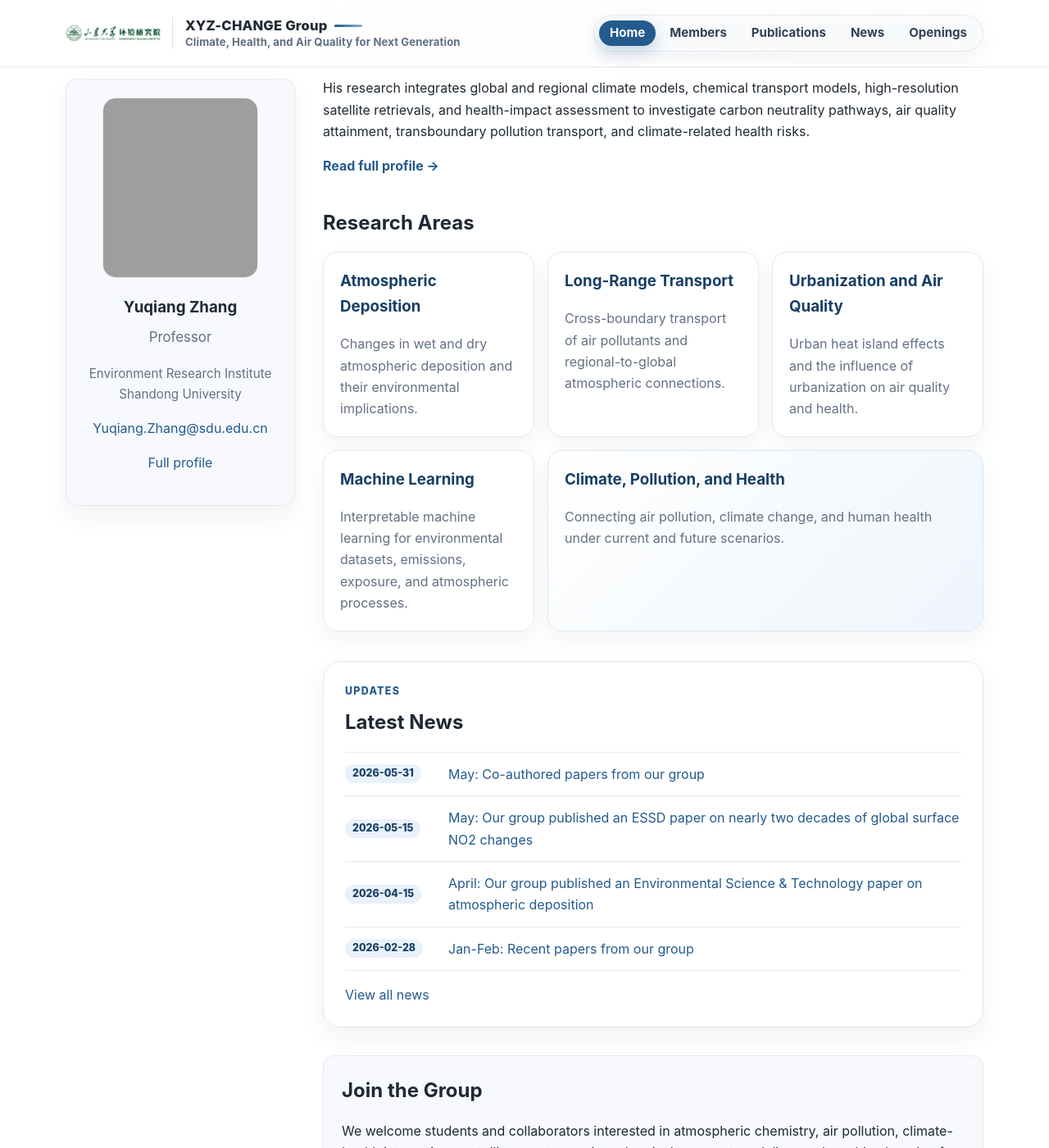
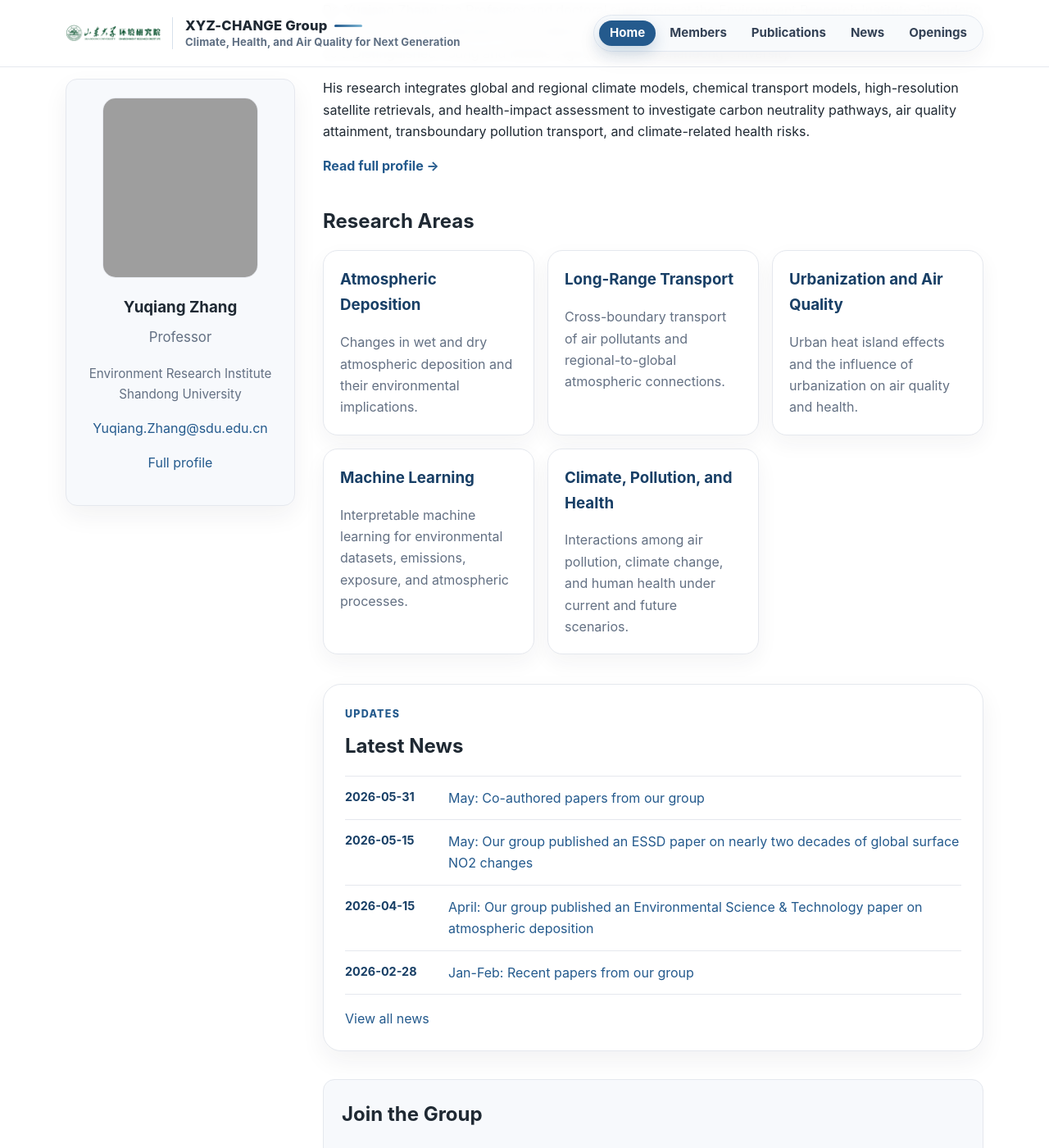
Before and after one commit to MuJSh/xyz_CHANGE, a Jekyll site: the page built from index.md, in a window 1280 px wide and 1400 px high, scrolled down 967 px. Shown: the whole window at 82% size. Built offline with Jekyll 4.4.1, drawn with Linux system fonts in a browser that asks for light colours; part of the change alters nothing that is shown; some of the changed text lies outside the part shown.

```diff
--- a/index.md
+++ b/index.md
@@ -37,7 +37,7 @@ permalink: /
       </p>
     </section>
 
-    <section class="home-about-prof">
+    <section>
       <h2>About Prof. Zhang</h2>
       <p>
         Dr. Yuqiang Zhang is a Professor and doctoral supervisor at the Environment Research Institute, Shandong University. He was selected for the National Overseas High-Level Young Talents Program and recognized as a Distinguished Young and Middle-Aged Scholar of Shandong University.
@@ -45,14 +45,14 @@ permalink: /
       <p>
         His research integrates global and regional climate models, chemical transport models, high-resolution satellite retrievals, and health-impact assessment to investigate carbon neutrality pathways, air quality attainment, transboundary pollution transport, and climate-related health risks.
       </p>
-      <p class="profile-more-link"><a href="{{ '/members/yuqiang-zhang/' | relative_url }}">Read full profile →</a></p>
+      <p><strong><a href="{{ '/members/yuqiang-zhang/' | relative_url }}">Read full profile →</a></strong></p>
     </section>
 
     <section>
       <div class="section-heading">
         <h2>Research Areas</h2>
       </div>
-      <div class="research-card-grid home-research-grid">
+      <div class="research-card-grid">
         <div class="research-card">
           <h3>Atmospheric Deposition</h3>
           <p>Changes in wet and dry atmospheric deposition and their environmental implications.</p>
@@ -69,9 +69,9 @@ permalink: /
           <h3>Machine Learning</h3>
           <p>Interpretable machine learning for environmental datasets, emissions, exposure, and atmospheric processes.</p>
         </div>
-        <div class="research-card research-card-featured">
+        <div class="research-card">
           <h3>Climate, Pollution, and Health</h3>
-          <p>Connecting air pollution, climate change, and human health under current and future scenarios.</p>
+          <p>Interactions among air pollution, climate change, and human health under current and future scenarios.</p>
         </div>
       </div>
     </section>
@@ -103,81 +103,12 @@ permalink: /
       <p>
         We welcome students and collaborators interested in atmospheric chemistry, air pollution, climate-health interactions, satellite remote sensing, chemical transport modeling, and machine learning for environmental applications.
       </p>
-      <p class="join-action"><a class="button-link" href="{{ '/openings/' | relative_url }}">See openings →</a></p>
+      <p><a href="{{ '/openings/' | relative_url }}">See openings</a></p>
     </section>
   </main>
 </section>
 
 <style>
-.home-about-prof {
-  padding-bottom: 2px;
-}
-
-.profile-more-link {
-  margin-top: 10px;
-  margin-bottom: 0;
-  font-weight: 700;
-}
-
-.home-research-grid {
-  grid-template-columns: repeat(3, minmax(0, 1fr));
-}
-
-.home-research-grid .research-card {
-  min-height: 158px;
-}
-
-.research-card-featured {
-  grid-column: span 2;
-  background: linear-gradient(135deg, #ffffff 0%, #eef5fb 100%);
-  border-color: #d8e7f4;
-}
-
-.home-news-block .news-date {
-  display: inline-flex;
-  align-items: center;
-  justify-content: center;
-  width: fit-content;
-  min-width: 88px;
-  padding: 4px 9px;
-  border-radius: 999px;
-  background: #e9f1fa;
-  color: #183f66;
-  font-size: 0.78rem;
-  font-weight: 800;
-  line-height: 1.2;
-}
-
-.home-news-block .news-row {
-  align-items: center;
-}
-
-.home-join {
-  position: relative;
-  overflow: hidden;
-}
-
-.home-join::after {
-  content: "";
-  position: absolute;
-  right: -70px;
-  bottom: -70px;
-  width: 170px;
-  height: 170px;
-  border-radius: 50%;
-  background: rgba(36, 90, 141, 0.06);
-}
-
-.home-join > * {
-  position: relative;
-  z-index: 1;
-}
-
-.join-action {
-  margin-top: 18px;
-  margin-bottom: 0;
-}
-
 .home-photo-carousel-shell {
   position: relative;
   border-radius: 24px;
@@ -220,16 +151,6 @@ permalink: /
 
 .home-carousel-arrow-right {
   right: 16px;
-}
-
-@media (max-width: 780px) {
-  .home-research-grid {
-    grid-template-columns: 1fr;
-  }
-
-  .research-card-featured {
-    grid-column: span 1;
-  }
 }
 </style>
 
```
